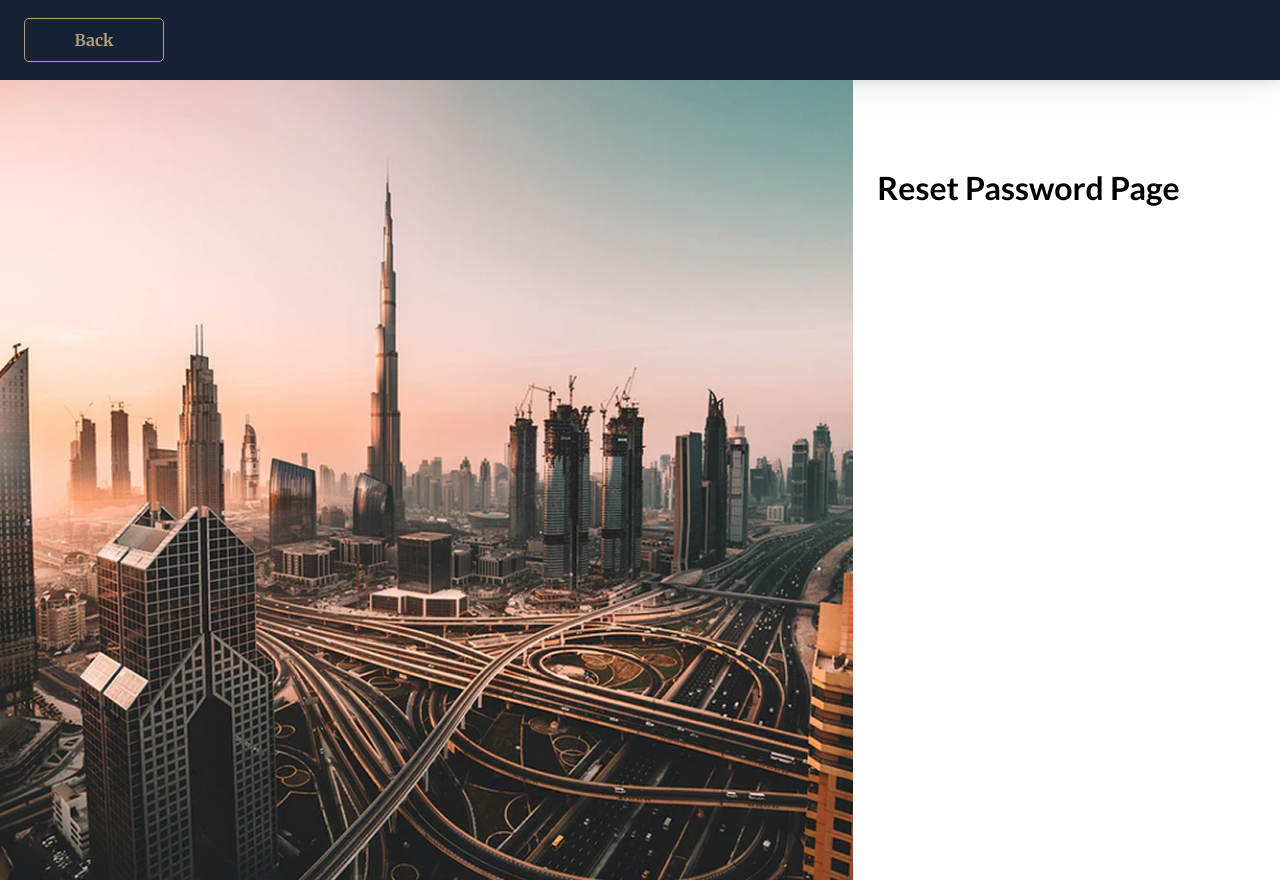
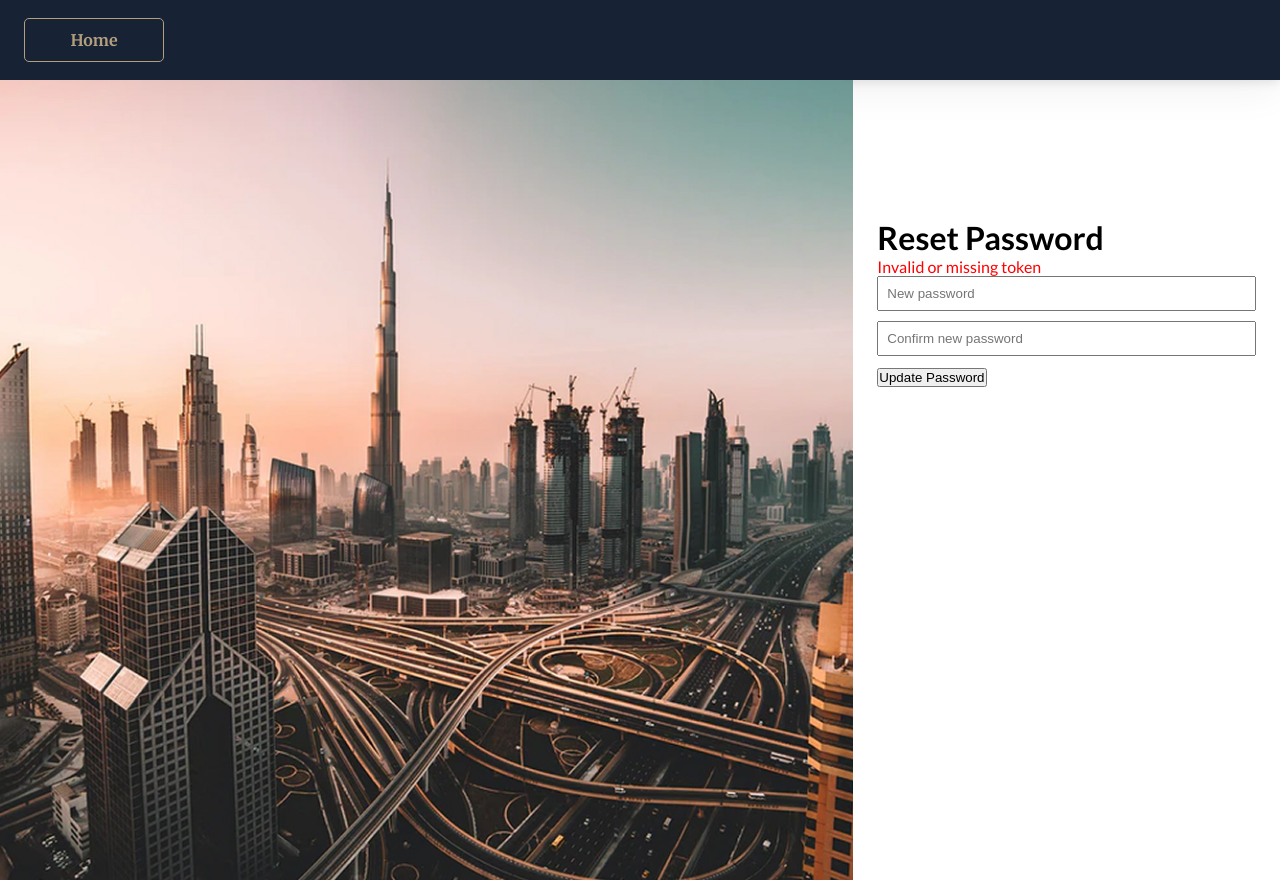
Before and after one commit to RomIvaNeirity/zenbit-test-front, a Next.js app: page /reset-password in a window 1280 px wide. Built offline with nearby package versions, Linux system fonts and the light colour scheme.

Commit message:
add reset password

```diff
--- a/app/(auth routes)/layout.tsx
+++ b/app/(auth routes)/layout.tsx
@@ -13,7 +13,7 @@ export default function AuthLayout({ children }: Props) {
       <header className={styles.header}>
         <div className={styles.headerInner}>
           <Link href="/" className={styles.link}>
-            Back
+            Home
           </Link>
         </div>
       </header>
--- a/app/(auth routes)/login/page.tsx
+++ b/app/(auth routes)/login/page.tsx
@@ -5,10 +5,10 @@ import { useRouter } from "next/navigation";
 import css from "../layout.module.css";
 import Link from "next/link";
 
-const BASE_URL =
+/* const BASE_URL =
   process.env.NODE_ENV === "development"
     ? "http://localhost:3000"
-    : "https://zenbit-test-back.onrender.com";
+    : "https://zenbit-test-back.onrender.com"; */
 
 export default function LoginPage() {
   const [email, setEmail] = useState("");
@@ -65,7 +65,7 @@ export default function LoginPage() {
           onChange={(e) => setPassword(e.target.value)}
           required
         />
-        <Link href="/" className={css.resetPasswordLink}>
+        <Link href="/reset-password-request" className={css.resetPasswordLink}>
           Forgot password?
         </Link>
         {error && <p>{error}</p>}
--- a/app/(auth routes)/reset-password/page.tsx
+++ b/app/(auth routes)/reset-password/page.tsx
@@ -1,7 +1,85 @@
+"use client";
+
+import { useState, useEffect } from "react";
+import { useSearchParams, useRouter } from "next/navigation";
+
 export default function ResetPasswordPage() {
+  const searchParams = useSearchParams();
+  const router = useRouter();
+  const token = searchParams.get("token");
+
+  const [password, setPassword] = useState("");
+  const [confirmPassword, setConfirmPassword] = useState("");
+  const [message, setMessage] = useState("");
+  const [loading, setLoading] = useState(false);
+
+  useEffect(() => {
+    if (!token) setMessage("Invalid or missing token");
+  }, [token]);
+
+  const handleSubmit = async (e: React.FormEvent) => {
+    e.preventDefault();
+    setMessage("");
+
+    if (!password || !confirmPassword) {
+      setMessage("Fill in all fields");
+      return;
+    }
+    if (password !== confirmPassword) {
+      setMessage("Passwords do not match");
+      return;
+    }
+
+    setLoading(true);
+    try {
+      const res = await fetch(
+        `${process.env.NEXT_PUBLIC_BASE_URL}/auth/reset-password-confirm`,
+        {
+          method: "POST",
+          headers: { "Content-Type": "application/json" },
+          body: JSON.stringify({ token, newPassword: password }),
+        },
+      );
+
+      const data = await res.json();
+      if (!res.ok) throw new Error(data.message || "Something went wrong");
+
+      setMessage("Password updated successfully!");
+      setPassword("");
+      setConfirmPassword("");
+      router.push("/login");
+    } catch (err: any) {
+      setMessage(err.message);
+    } finally {
+      setLoading(false);
+    }
+  };
+
   return (
-    <div>
-      <h1>Reset Password Page</h1>
+    <div style={{ maxWidth: 400, margin: "50px auto" }}>
+      <h1>Reset Password</h1>
+      {message && <p style={{ color: "red" }}>{message}</p>}
+      <form onSubmit={handleSubmit}>
+        <input
+          type="password"
+          placeholder="New password"
+          value={password}
+          onChange={(e) => setPassword(e.target.value)}
+          required
+          style={{ width: "100%", padding: "8px", marginBottom: "10px" }}
+        />
+        <input
+          type="password"
+          placeholder="Confirm new password"
+          value={confirmPassword}
+          onChange={(e) => setConfirmPassword(e.target.value)}
+          required
+          style={{ width: "100%", padding: "8px", marginBottom: "10px" }}
+        />
+        <button type="submit" disabled={loading}>
+          {loading ? "Updating..." : "Update Password"}
+        </button>
+      </form>
     </div>
   );
 }
```
Also changed, not shown: app/(auth routes)/reset-password-request/page.tsx (added, +55 -0 lines), components/AuthNavigation/AuthNavigation.tsx (+2 -7 lines), app/(auth routes)/login/LoginPage.module.css (deleted), app/(auth routes)/register/RegisterPage.module.css (deleted).
